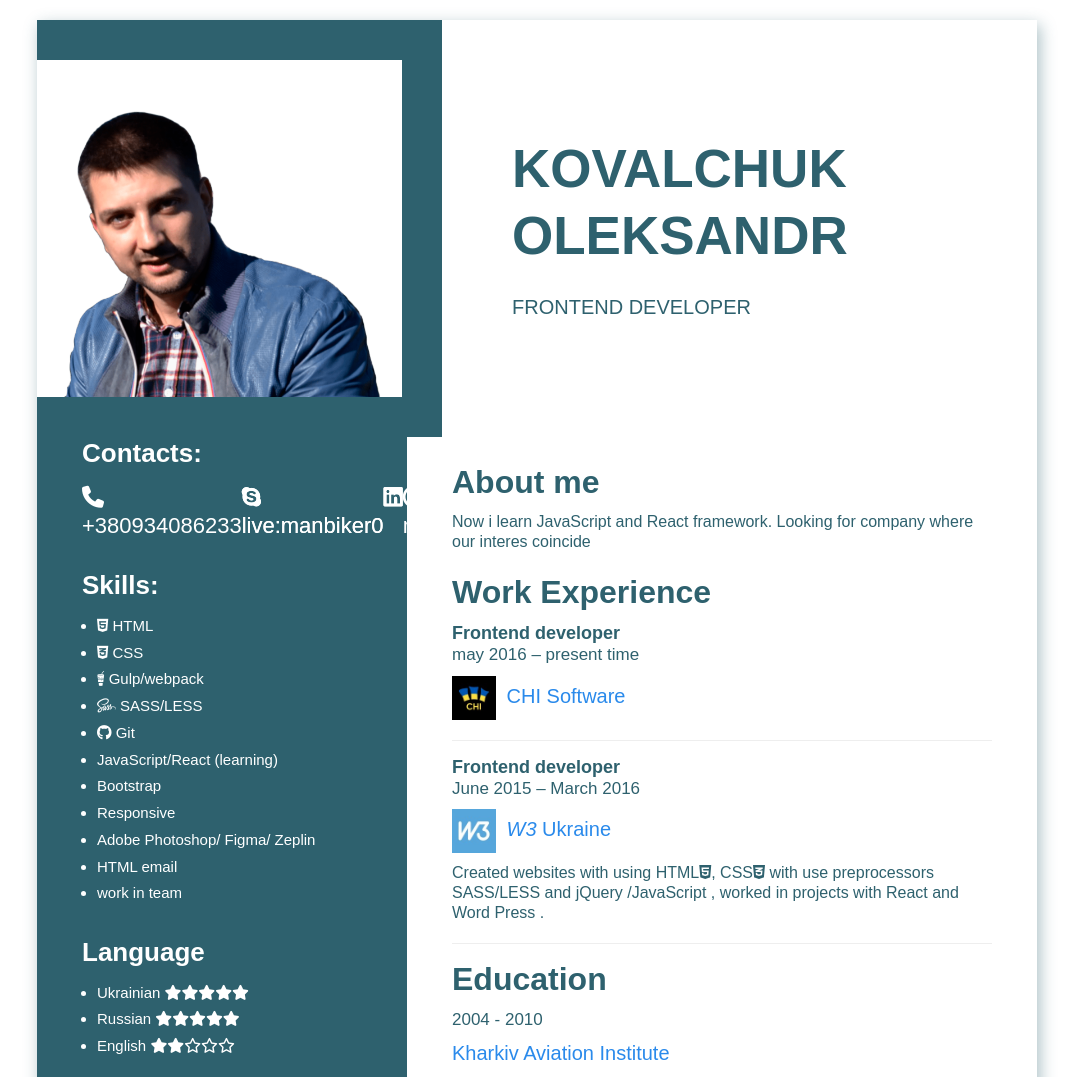
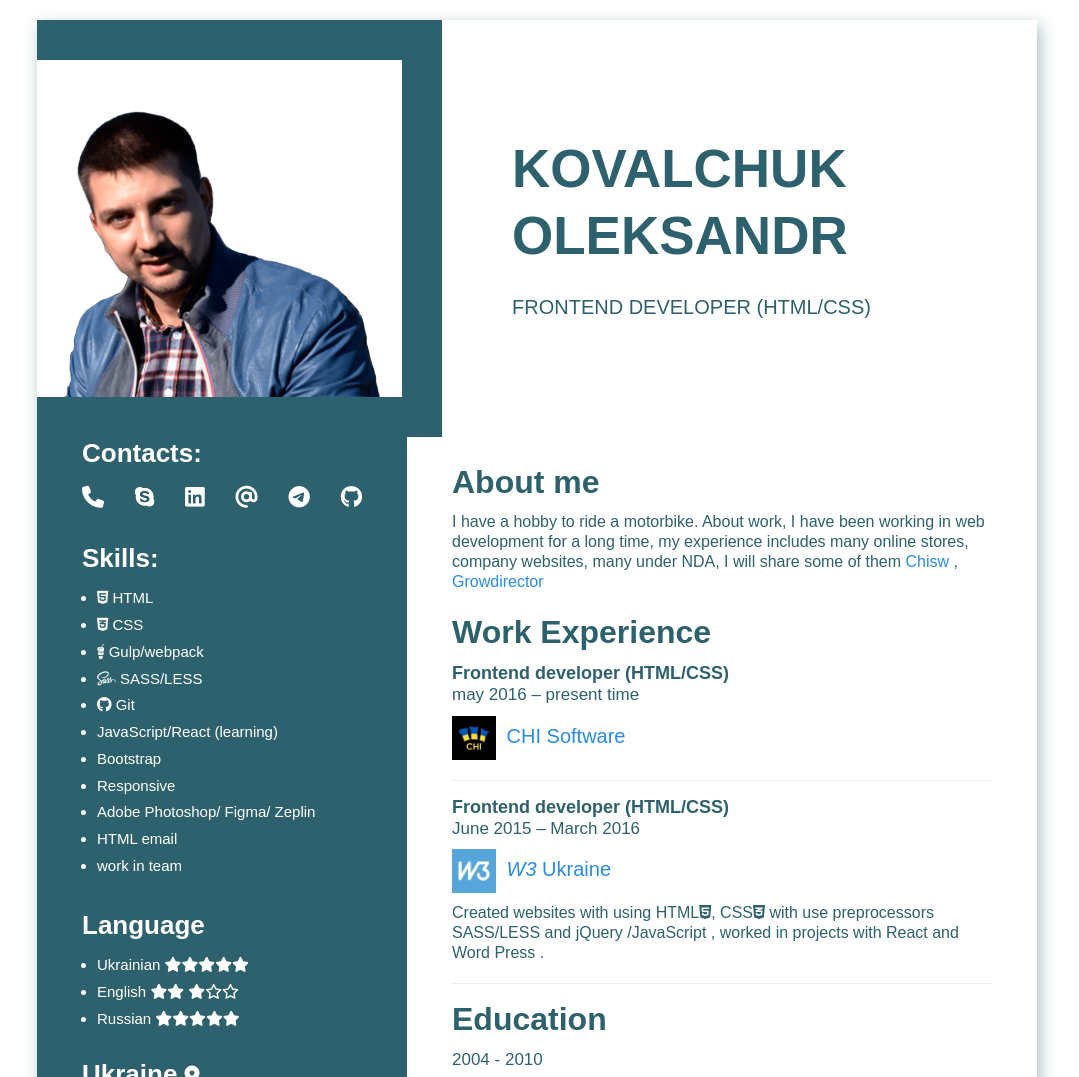
Before and after one commit to NevskiAlex/nevskialex.github.io, a website: page markup/src/index.html in a window 1280 px wide. Shown: the top 1077 px of the page, without its empty margins (103-1182 px from the left). Drawn offline with nearby package versions, Linux system fonts and the light colour scheme; files that its build step writes are made by us from their sources; files whose address does not match are found by name.

Commit message:
last update

```diff
--- a/markup/src/index.html
+++ b/markup/src/index.html
@@ -21,16 +21,18 @@
             Kovalchuk <br />
             Oleksandr
           </h1>
-          <p>Frontend developer </p>
+          <p>Frontend developer (HTML/CSS) </p>
         </div>
       </div>
       <main id="main" role="main" class="wow fadeInRight">
         <h2>About me</h2>
-        <p>Now i learn JavaScript and React framework. Looking for company where our interes coincide</p>
+        <p>I have a hobby to ride a motorbike. About work, I have been working in web development for a long time, my experience includes many online stores, company websites, many under NDA, I will share some of them
+          <a target="_blank" href="https://chisw.com/">Chisw</a> , <a target="_blank" href="https://growdirector.com/">Growdirector</a>
+        </p>
         <h2>Work Experience</h2>
         <div class="description">
           <p class="company">
-            <strong class="job">Frontend developer</strong>
+            <strong class="job">Frontend developer  (HTML/CSS) </strong>
             <span class="date">may 2016 – present time</span>
             <a href="https://www.linkedin.com/company/chisoftware/" target="_blank"
               ><img src="../img/CHI.jpeg" alt="w3Ukraine" />
@@ -41,7 +43,7 @@
         </div>
         <div class="description">
           <p class="company">
-            <strong class="job">Frontend developer</strong>
+            <strong class="job">Frontend developer  (HTML/CSS) </strong>
             <span class="date">June 2015 – March 2016</span>
             <a href="https://www.linkedin.com/company/w3-ukraine/" target="_blank"
               ><img src="../img/w3.jpeg" alt="w3Ukraine" />
@@ -85,7 +87,9 @@
               target="_blank"
               href="https://www.linkedin.com/in/aleksandr-kovalchuk-445917116/"
               ><i class="fa-brands fa-linkedin"></i
-            ></a>
+            >
+          <span class="for_print">https://www.linkedin.com/in/aleksandr-kovalchuk-445917116/</span>
+          </a>
           </li>
           <li>
             <a href="mailto:&#109;&#097;&#110;&#098;&#105;&#107;&#101;&#114;&#048;&#064;&#103;&#109;&#097;&#105;&#108;&#046;&#099;&#111;&#109;"
@@ -95,9 +99,14 @@
           <li>
             <a href="https://telegram.me/+380934086233"
               ><i class="fa-brands fa-telegram"></i>
+              <span class="for_print">https://telegram.me/+380934086233</span>
             </a>
           </li>
-          <li><a href="https://github.com/NevskiAlex"><i class="fa-brands fa-github"></i></a></li>
+          <li>
+            <a href="https://github.com/NevskiAlex">
+              <i class="fa-brands fa-github"></i>
+              <span class="for_print">https://github.com/NevskiAlex</span>
+            </a></li>
         </ul>
 
         <h3>Skills:</h3>
@@ -122,15 +131,16 @@
             ><i class="fa-solid fa-star"></i><i class="fa-solid fa-star"></i>
           </li>
           <li>
+            English <i class="fa-solid fa-star"></i
+            ><i class="fa-solid fa-star"></i>
+            <i class="fa-solid fa-star"></i
+            ><i class="fa-regular fa-star"></i
+            ><i class="fa-regular fa-star"></i>
+          </li>
+          <li>
             Russian <i class="fa-solid fa-star"></i
             ><i class="fa-solid fa-star"></i><i class="fa-solid fa-star"></i
             ><i class="fa-solid fa-star"></i><i class="fa-solid fa-star"></i>
-          </li>
-          <li>
-            English <i class="fa-solid fa-star"></i
-            ><i class="fa-solid fa-star"></i><i class="fa-regular fa-star"></i
-            ><i class="fa-regular fa-star"></i
-            ><i class="fa-regular fa-star"></i>
           </li>
         </ul>
         <div class="location">
--- a/markup/src/scss/main.scss
+++ b/markup/src/scss/main.scss
@@ -1,3 +1,5 @@
+/** @format */
+
 $breakpoints: (
   "xs-phone": 320px,
   "phone": 480px,
@@ -37,6 +39,8 @@ body {
   }
   @include media("print") {
     font-size: 12px;
+  }
+  @include media("<widescreen") {
   }
 }
 
@@ -246,12 +250,35 @@ body {
     justify-content: space-between;
     max-width: 280px;
 
+    @include media("<tablet") {
+      display: block;
+      font-size: 18px;
+    }
+
     @include media("<phone") {
       padding: 8px 0 26px;
     }
 
     li {
       margin: 0;
+
+      @include media("<tablet") {
+        padding: 0 0 10px;
+      }
+    }
+
+    a {
+      @include media("<tablet") {
+        display: flex;
+        align-items: center;
+      }
+    }
+
+    i {
+      @include media("<tablet") {
+        margin-right: 15px;
+        font-size: 20px;
+      }
     }
 
     .blue-hover {
@@ -269,7 +296,11 @@ body {
     }
 
     .for_print {
-      // display: none;
+      display: none;
+
+      @include media("<tablet") {
+        display: inline-block;
+      }
     }
 
     @include media("print") {
```
Also changed, not shown: index.html (+22 -12 lines), css/main.css, markup/build/css/main.css, markup/build/index.html, 1 other file.
